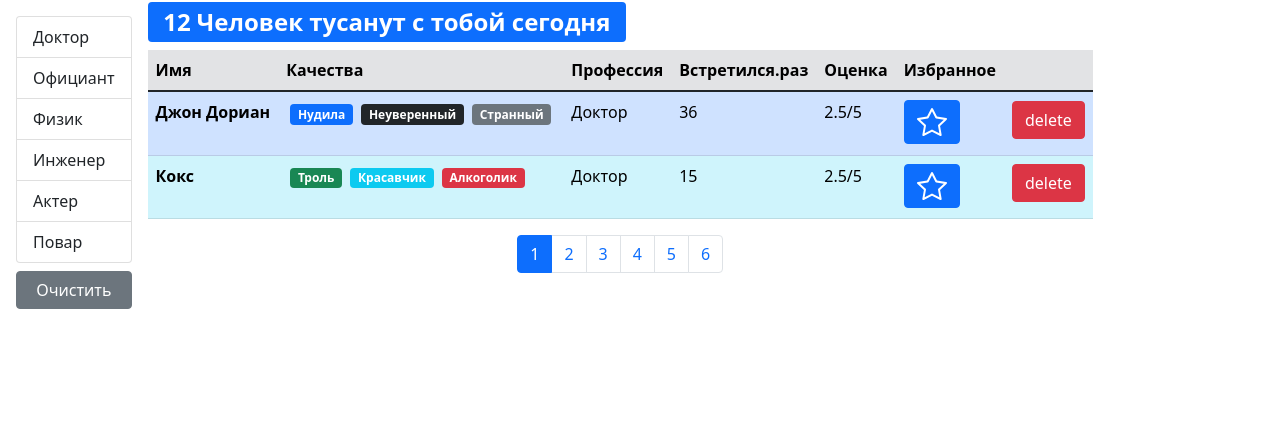
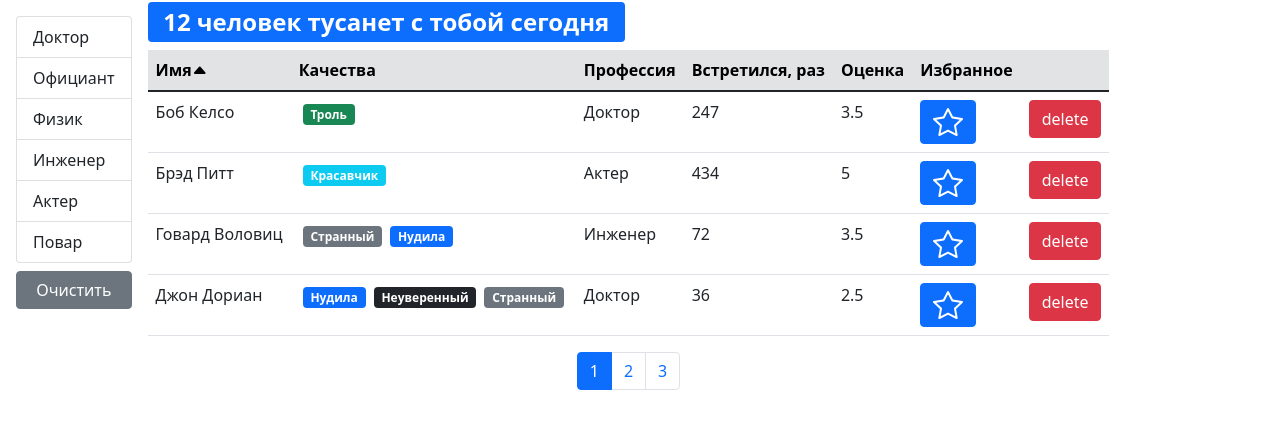
Before and after one commit to DmitriyZabava/ReactHomework, a React app in the folder fast-company/: page / in a window 1280 px wide. Built offline with nearby package versions, Linux system fonts and the light colour scheme.

Commit message:
weekfive add sorting and refactorin code

```diff
--- a/fast-company/src/app/App.js
+++ b/fast-company/src/app/App.js
@@ -1,37 +1,8 @@
-import React, { useState, useEffect } from "react";
-import api from "./api";
+import React from "react";
 import Users from "./components/users";
 
 function App() {
-    const [users, setUsers] = useState();
-    useEffect(() => {
-        api.users.fetchAll().then((data) => setUsers(data));
-    });
-
-    const handleDelete = (userId) => {
-        setUsers((prevState) =>
-            prevState.filter((user) => user._id !== userId)
-        );
-    };
-
-    const handleBookmarkSelect = (userId) => {
-        const userIndex = users.findIndex((user) => user._id === userId);
-        const newUsers = [...users];
-        newUsers[userIndex].bookmark = !newUsers[userIndex].bookmark;
-        setUsers(newUsers);
-    };
-
-    return (
-        <div>
-            {users && (
-                <Users
-                    users={users}
-                    onDelete={handleDelete}
-                    onSelect={handleBookmarkSelect}
-                />
-            )}
-        </div>
-    );
+    return <Users />;
 }
 
 export default App;
--- a/fast-company/src/app/api/fake.api/professions.api.js
+++ b/fast-company/src/app/api/fake.api/professions.api.js
@@ -17,7 +17,7 @@ export const professions = [
 const fetchAll = () =>
     new Promise((resolve) => {
         window.setTimeout(function () {
-            resolve(professionsObject);
+            resolve(professions);
         }, 2000);
     });
 
--- a/fast-company/src/app/components/bookmark.jsx
+++ b/fast-company/src/app/components/bookmark.jsx
@@ -1,7 +1,7 @@
 import React from "react";
 import PropTypes from "prop-types";
 
-const Bookmark = ({ bookmark, _id, onSelect }) => {
+const BookMark = ({ status, ...rest }) => {
     const icon = (
         <svg
             xmlns="http://www.w3.org/2000/svg"
@@ -27,16 +27,13 @@ const Bookmark = ({ bookmark, _id, onSelect }) => {
         </svg>
     );
     return (
-        <button className="btn btn-primary" onClick={onSelect.bind(null, _id)}>
-            {bookmark ? iconSelect : icon}
+        <button className="btn btn-primary" {...rest}>
+            {status ? iconSelect : icon}
         </button>
     );
 };
-
-Bookmark.propTypes = {
-    bookmark: PropTypes.bool.isRequired,
-    _id: PropTypes.string.isRequired,
-    onSelect: PropTypes.func.isRequired
+BookMark.propTypes = {
+    status: PropTypes.bool
 };
 
-export default Bookmark;
+export default BookMark;
--- /dev/null
+++ b/fast-company/src/app/components/loader.jsx
@@ -0,0 +1,15 @@
+import React from "react";
+
+const Loader = () => {
+    return (
+        <div className="d-flex align-items-center">
+            <strong className="text-primary">Loading...</strong>
+            <div
+                className="spinner-border ml-auto text-primary"
+                role="status"
+            ></div>
+        </div>
+    );
+};
+
+export default Loader;
--- a/fast-company/src/app/components/pagination.jsx
+++ b/fast-company/src/app/components/pagination.jsx
@@ -6,17 +6,16 @@ const Pagination = ({ itemsCount, pageSize, onPageChange, currentPage }) => {
     const pageCount = Math.ceil(itemsCount / pageSize);
     if (pageCount === 1) return null;
     const pages = _.range(1, pageCount + 1);
-
     return (
         <nav>
             <ul className="pagination">
                 {pages.map((page) => (
                     <li
-                        key={"page_" + page}
                         className={
                             "page-item" +
                             (page === currentPage ? " active" : "")
                         }
+                        key={"page_" + page}
                     >
                         <button
                             className="page-link"
--- a/fast-company/src/app/components/qualitie.jsx
+++ b/fast-company/src/app/components/qualitie.jsx
@@ -1,18 +1,17 @@
 import React from "react";
 import PropTypes from "prop-types";
 
-const Qualitie = ({ color, name, _id }) => {
+const Quality = ({ color, name, _id }) => {
     return (
-        <span key={_id} className={"badge bg-" + color + " m-1"}>
+        <span key={_id} className={"badge m-1 bg-" + color}>
             {name}
         </span>
     );
 };
-
-Qualitie.propTypes = {
+Quality.propTypes = {
     color: PropTypes.string.isRequired,
     name: PropTypes.string.isRequired,
     _id: PropTypes.string.isRequired
 };
 
-export default Qualitie;
+export default Quality;
--- /dev/null
+++ b/fast-company/src/app/components/qualitiesList.jsx
@@ -0,0 +1,19 @@
+import React from "react";
+import Quality from "./qualitie";
+import PropTypes from "prop-types";
+
+const QualitiesList = ({ qualities }) => {
+    return (
+        <>
+            {qualities.map((qual) => (
+                <Quality {...qual} key={qual._id} />
+            ))}
+        </>
+    );
+};
+
+QualitiesList.propTypes = {
+    qualities: PropTypes.array
+};
+
+export default QualitiesList;
--- a/fast-company/src/app/components/searchStatus.jsx
+++ b/fast-company/src/app/components/searchStatus.jsx
@@ -1,25 +1,29 @@
 import React from "react";
 import PropTypes from "prop-types";
-
 const SearchStatus = ({ length }) => {
     const renderPhrase = (number) => {
         const lastOne = Number(number.toString().slice(-1));
-        if (number > 4 && number < 15) return "Человек тусанут";
-        if ([2, 3, 4].indexOf(lastOne) >= 0) return "Человека тусанут";
-        if (number === 1) return "Человек тусанёт";
+        if (number > 4 && number < 15) {
+            return "человек тусанет";
+        }
+        if (lastOne === 1) return "человек тусанут";
+        if ([2, 3, 4].indexOf(lastOne) >= 0) return "человека тусанут";
+        return "человек тусанет";
     };
     return (
         <h2>
-            <span className={"badge bg-" + (length > 0 ? "primary" : "danger")}>
+            <span
+                className={"badge " + (length > 0 ? "bg-primary" : "bg-danger")}
+            >
                 {length > 0
-                    ? `${length} ${renderPhrase(length)} с тобой сегодня`
-                    : "Никто с тобой не тусанёт"}
+                    ? `${length + " " + renderPhrase(length)}   с тобой сегодня`
+                    : "Никто с тобой не тусанет"}
             </span>
         </h2>
     );
 };
 SearchStatus.propTypes = {
-    length: PropTypes.number.isRequired
+    length: PropTypes.number
 };
 
 export default SearchStatus;
--- /dev/null
+++ b/fast-company/src/app/components/table.jsx
@@ -0,0 +1,26 @@
+import React from "react";
+import PropTypes from "prop-types";
+import TableHeader from "./tableHeader";
+import TableBody from "./tableBody";
+
+const Table = ({ onSort, selectedSort, columns, data, children }) => {
+    return (
+        <table className="table">
+            {children || (
+                <>
+                    <TableHeader {...{ onSort, selectedSort, columns }} />
+                    <TableBody {...{ data, columns }} />
+                </>
+            )}
+        </table>
+    );
+};
+Table.propTypes = {
+    onSort: PropTypes.func,
+    selectedSort: PropTypes.object,
+    columns: PropTypes.object,
+    data: PropTypes.array,
+    children: PropTypes.array
+};
+
+export default Table;
--- /dev/null
+++ b/fast-company/src/app/components/tableBody.jsx
@@ -0,0 +1,34 @@
+import React from "react";
+import PropTypes from "prop-types";
+import _ from "lodash";
+
+const TableBody = ({ data, columns }) => {
+    const renderContent = (item, column) => {
+        if (columns[column].component) {
+            const component = columns[column].component;
+            if (typeof component === "function") {
+                return component(item);
+            }
+            return component;
+        }
+        return _.get(item, columns[column].path);
+    };
+    return (
+        <tbody>
+            {data.map((item) => (
+                <tr key={item._id}>
+                    {Object.keys(columns).map((column) => (
+                        <td key={column}>{renderContent(item, column)}</td>
+                    ))}
+                </tr>
+            ))}
+        </tbody>
+    );
+};
+
+TableBody.propTypes = {
+    data: PropTypes.array.isRequired,
+    columns: PropTypes.object.isRequired
+};
+
+export default TableBody;
--- /dev/null
+++ b/fast-company/src/app/components/tableHeader.jsx
@@ -0,0 +1,58 @@
+import React from "react";
+import PropTypes from "prop-types";
+
+const TableHeader = ({ onSort, selectedSort, columns }) => {
+    const handleSort = (item) => {
+        console.log("item", item);
+
+        if (selectedSort.path === item) {
+            onSort({
+                ...selectedSort,
+                order: selectedSort.order === "asc" ? "desc" : "asc"
+            });
+        } else {
+            onSort({ path: item, order: "asc" });
+        }
+    };
+    const renderIcon = (path) => {
+        if (selectedSort.path === path) {
+            return (
+                <i
+                    className={`bi bi-caret-${
+                        selectedSort.order === "asc" ? "up" : "down"
+                    }-fill`}
+                ></i>
+            );
+        }
+    };
+
+    return (
+        <thead>
+            <tr className="table-secondary">
+                {Object.keys(columns).map((column) => (
+                    <th
+                        key={column}
+                        onClick={
+                            columns[column].path
+                                ? () => handleSort(columns[column].path)
+                                : undefined
+                        }
+                        {...{ role: columns[column].path && "button" }}
+                        scope="col"
+                    >
+                        {columns[column].name}
+                        {renderIcon(columns[column].path)}
+                    </th>
+                ))}
+            </tr>
+        </thead>
+    );
+};
+
+TableHeader.propTypes = {
+    onSort: PropTypes.func.isRequired,
+    selectedSort: PropTypes.object.isRequired,
+    columns: PropTypes.object.isRequired
+};
+
+export default TableHeader;
--- a/fast-company/src/app/components/user.jsx
+++ /dev/null
@@ -1,58 +0,0 @@
-import React from "react";
-import Bookmark from "./bookmark";
-import Qualitie from "./qualitie";
-import PropTypes from "prop-types";
-
-const User = ({
-    _id,
-    name,
-    qualities,
-    profession,
-    completedMeetings,
-    rate,
-    onDelete,
-    bookmark,
-    onSelect,
-    indx
-}) => {
-    return (
-        <tr className={indx % 2 === 0 ? "table-primary" : "table-info"}>
-            <th>{name}</th>
-            <td>
-                {qualities.map((qlts) => {
-                    return <Qualitie key={qlts._id} {...qlts} />;
-                })}
-            </td>
-            <td>{profession.name}</td>
-            <td>{completedMeetings}</td>
-            <td>{rate}/5</td>
-            <td>
-                <Bookmark _id={_id} bookmark={bookmark} onSelect={onSelect} />
-            </td>
-            <td>
-                <h3>
-                    <button
-                        className="btn btn-danger"
-                        onClick={() => onDelete(_id)}
-                    >
-                        delete
-                    </button>
-                </h3>
-            </td>
-        </tr>
-    );
-};
-
-User.propTypes = {
-    _id: PropTypes.string.isRequired,
-    name: PropTypes.string.isRequired,
-    qualities: PropTypes.array.isRequired,
-    profession: PropTypes.object.isRequired,
-    completedMeetings: PropTypes.number.isRequired,
-    rate: PropTypes.number.isRequired,
-    onDelete: PropTypes.func.isRequired,
-    bookmark: PropTypes.bool.isRequired,
-    onSelect: PropTypes.func.isRequired,
-    indx: PropTypes.number.isRequired
-};
-export default User;
--- a/fast-company/src/app/components/users.jsx
+++ b/fast-company/src/app/components/users.jsx
@@ -1,58 +1,90 @@
 import React, { useState, useEffect } from "react";
+import PropTypes from "prop-types";
 import { paginate } from "../utils/paginate";
 import Pagination from "./pagination";
-import User from "./user";
-import PropTypes from "prop-types";
+
+import api from "../api";
 import GroupList from "./groupList";
-import api from "../api";
 import SearchStatus from "./searchStatus";
+import UsersTable from "./usersTable";
+import _ from "lodash";
+import Loader from "./loader";
 
-const Users = ({ users: allUsers, ...rest }) => {
-    const pageSize = 2;
-    const [professions, setProfessions] = useState();
-    const [selectetProf, setSelectetProf] = useState();
+const Users = () => {
     const [currentPage, setCurrentPage] = useState(1);
+    const [professions, setProfession] = useState();
+    const [selectedProf, setSelectedProf] = useState();
+    const [sortBy, setSortBy] = useState({ path: "name", order: "asc" });
+    const pageSize = 4;
+
+    const [users, setUsers] = useState();
+    useEffect(() => {
+        api.users.fetchAll().then((data) => setUsers(data));
+    }, []);
+
+    const handleDelete = (userId) => {
+        setUsers(users.filter((user) => user._id !== userId));
+    };
+
+    const handleTogleBookMark = (userId) => {
+        const userIndex = users.findIndex((user) => user._id === userId);
+        const newUsers = [...users];
+        newUsers[userIndex].bookmark = !newUsers[userIndex].bookmark;
+        setUsers(newUsers);
+    };
 
     useEffect(() => {
-        api.professions.fetchAll().then((data) => setProfessions(data));
+        api.professions.fetchAll().then((data) => setProfession(data));
     }, []);
     useEffect(() => {
         setCurrentPage(1);
-    }, [selectetProf]);
+    }, [selectedProf]);
 
-    const handlePrfessionSelect = (item) => {
-        console.log("handlitem", item);
-        setSelectetProf(item);
-        console.log("selectetProf", selectetProf);
+    const handleProfessionSelect = (item) => {
+        setSelectedProf(item);
     };
 
     const handlePageChange = (pageIndex) => {
         setCurrentPage(pageIndex);
     };
 
-    const clearFilter = () => {
-        setSelectetProf();
+    if (users) {
+        const filteredUsers = selectedProf
+            ? users.filter(
+                  (user) =>
+                      JSON.stringify(user.profession) ===
+                      JSON.stringify(selectedProf)
+              )
+            : users;
+        const handleSort = (item) => {
+            setSortBy(item);
         };
 
-    const filteredUsers = selectetProf
-        ? allUsers.filter((user) => user.profession._id === selectetProf)
-        : allUsers;
         const count = filteredUsers.length;
-    const userCrop = paginate(filteredUsers, currentPage, pageSize);
+        const sortetUsers = _.orderBy(
+            filteredUsers,
+            [sortBy.path],
+            [sortBy.order]
+        );
+        const usersCrop = paginate(sortetUsers, currentPage, pageSize);
+        const clearFilter = () => {
+            setSelectedProf();
+        };
 
         return (
             <div className="d-flex">
                 {professions && (
                     <div className="d-flex flex-column flex-shrink-0 p-3">
                         <GroupList
-                        selectetItem={selectetProf}
+                            selectedItem={selectedProf}
                             items={professions}
-                        onItemSelect={handlePrfessionSelect}
+                            onItemSelect={handleProfessionSelect}
                         />
                         <button
                             className="btn btn-secondary mt-2"
                             onClick={clearFilter}
                         >
+                            {" "}
                             Очистить
                         </button>
                     </div>
@@ -60,29 +92,13 @@ const Users = ({ users: allUsers, ...rest }) => {
                 <div className="d-flex flex-column">
                     <SearchStatus length={count} />
                     {count > 0 && (
-                    <table className="table">
-                        <thead>
-                            <tr className="table-secondary">
-                                <th scope="col">Имя</th>
-                                <th scope="col">Качества</th>
-                                <th scope="col">Профессия</th>
-                                <th scope="col">Встретился.раз</th>
-                                <th scope="col">Оценка</th>
-                                <th scope="col">Избранное</th>
-                                <th></th>
-                            </tr>
-                        </thead>
-                        <tbody>
-                            {userCrop.map((user, indx) => (
-                                <User
-                                    key={user._id}
-                                    {...rest}
-                                    {...user}
-                                    indx={indx}
+                        <UsersTable
+                            users={usersCrop}
+                            onSort={handleSort}
+                            selectedSort={sortBy}
+                            onDelete={handleDelete}
+                            onToggleBookMark={handleTogleBookMark}
                         />
-                            ))}
-                        </tbody>
-                    </table>
                     )}
                     <div className="d-flex justify-content-center">
                         <Pagination
@@ -95,8 +111,9 @@ const Users = ({ users: allUsers, ...rest }) => {
                 </div>
             </div>
         );
+    }
+    return <Loader />;
 };
-
 Users.propTypes = {
     users: PropTypes.array
 };
--- /dev/null
+++ b/fast-company/src/app/components/usersTable.jsx
@@ -0,0 +1,71 @@
+import React from "react";
+import PropTypes from "prop-types";
+// import TableHeader from "./tableHeader";
+// import TableBody from "./tableBody";
+import BookMark from "./bookmark";
+import QualitiesList from "./qualitiesList";
+import Table from "./table";
+
+const UsersTable = ({
+    users,
+    onSort,
+    selectedSort,
+    onToggleBookMark,
+    onDelete
+}) => {
+    const columns = {
+        name: { path: "name", name: "Имя" },
+        qualities: {
+            name: "Качества",
+            component: (user) => <QualitiesList qualities={user.qualities} />
+        },
+        profession: { path: "profession.name", name: "Профессия" },
+        completedMeetings: {
+            path: "completedMeetings",
+            name: "Встретился, раз"
+        },
+        rate: { path: "rate", name: "Оценка" },
+        bookmark: {
+            path: "bookmark",
+            name: "Избранное",
+            component: (user) => (
+                <BookMark
+                    status={user.bookmark}
+                    onClick={() => onToggleBookMark(user._id)}
+                />
+            )
+        },
+        delete: {
+            component: (user) => (
+                <button
+                    onClick={() => onDelete(user._id)}
+                    className="btn btn-danger"
+                >
+                    delete
+                </button>
+            )
+        }
+    };
+
+    return (
+        <Table
+            onSort={onSort}
+            selectedSort={selectedSort}
+            columns={columns}
+            data={users}
+        >
+            {/* <TableHeader {...{ onSort, selectedSort, columns }} />
+            <TableBody {...{ data: users, columns }} /> */}
+        </Table>
+    );
+};
+
+UsersTable.propTypes = {
+    users: PropTypes.array.isRequired,
+    onSort: PropTypes.func.isRequired,
+    selectedSort: PropTypes.object.isRequired,
+    onToggleBookMark: PropTypes.func.isRequired,
+    onDelete: PropTypes.func.isRequired
+};
+
+export default UsersTable;
--- a/fast-company/src/index.js
+++ b/fast-company/src/index.js
@@ -3,6 +3,7 @@ import ReactDOM from "react-dom/client";
 import App from "./app/App";
 import "bootstrap/dist/css/bootstrap.css";
 import "./index.css";
+import reportWebVitals from "./reportWebVitals";
 
 const root = ReactDOM.createRoot(document.getElementById("root"));
 root.render(
@@ -10,3 +11,4 @@ root.render(
         <App />
     </React.StrictMode>
 );
+reportWebVitals();
```
Also changed, not shown: fast-company/public/index.html (+4 -0 lines), fast-company/src/app/components/groupList.jsx (+15 -19 lines), fast-company/.eslintrc.js. Lines whose indentation alone changed are shown as unchanged.
